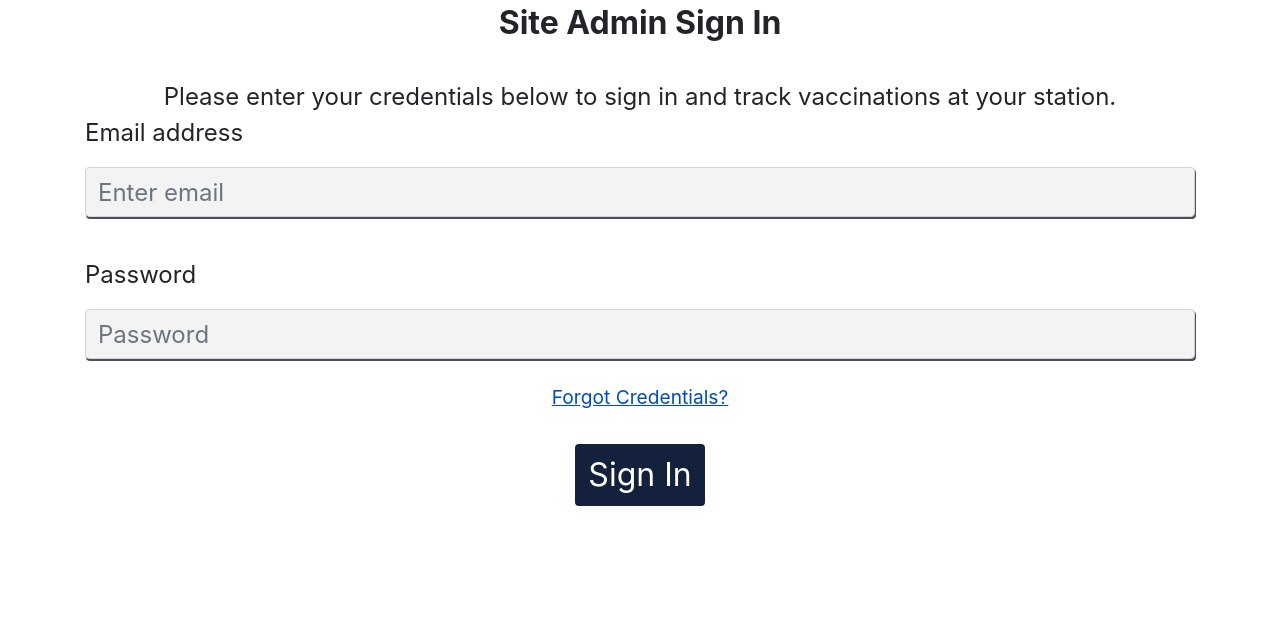
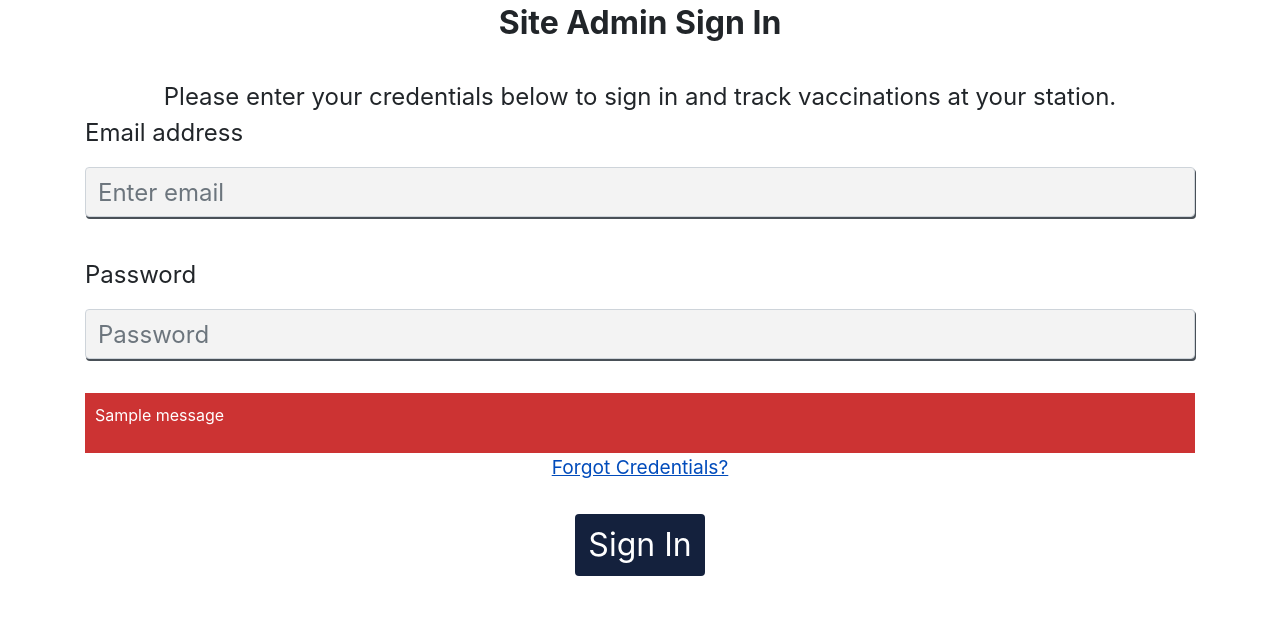
Before and after one commit to andrewk0506/singledate-vms, a Django app: page /vms/stations/admin_login in a window 1280 px wide. Shown: the part 81-704 px from the top of the page. Run offline with Django 3.2, Linux system fonts and the light colour scheme; tables that the repository leaves empty hold one stand-in row (values such as "Sample post"); one stand-in notice (Sample message) is shown; some libraries are stand-ins or nearby versions.

Commit message:
Show error messages for admin-login

```diff
--- a/vms_app/static/css/main.css
+++ b/vms_app/static/css/main.css
@@ -60,6 +60,14 @@
 	text-decoration: underline;
 	font-size: 1.2em;
 	cursor: pointer;
+}
+
+#error-messages{
+	/* TODO: customize */
+	background-color: #c33;
+	color: #fff;
+	padding: 10px;
+	margin-top: 10px;
 }
 
 .button-decoration{
--- a/vms_app/templates/admin-login.html
+++ b/vms_app/templates/admin-login.html
@@ -39,15 +39,20 @@
 						<div class="form-group email-group">
 							<label for="input-email" class="description pad-bottom">Email address</label>
 							<input type="email" name="email" class="form-control input-form" id="input-email" aria-describedby="emailHelp"
-								placeholder="Enter email">
+								placeholder="Enter email" required>
 						</div>
 						<div class="form-group pad-bottom">
 							<label for="input-password" class="description pad-bottom">Password</label>
-							<input type="password" name="password" class="form-control input-form" id="input-form" placeholder="Password">
+							<input type="password" name="password" class="form-control input-form" id="input-form"
+							placeholder="Password" required>
 						</div>
 				</div>
 			</div>
-
+			<div id="error-messages">
+				{% for message in messages %}
+					<p class="error-messge">{{message}}</p>
+				{% endfor %}
+			</div>
 			<div class = "row">
 				<div class = "col-12 text-center">
 					<div id = "forgot-creds">Forgot Credentials?</div>
--- a/vms_app/templates/role-selection.html
+++ b/vms_app/templates/role-selection.html
@@ -47,7 +47,7 @@
 			<div class="col-6 text-center">
 				<div class="row justify-content-center">
 					<div class="col-md-6 align-self-center">
-						<a href = "/vms/stations/staff_select" type="button" id="staff-selection" class="button-decoration btn mb-3 form-button"
+						<a href = "staff_select" type="button" id="staff-selection" class="button-decoration btn mb-3 form-button"
 							onclick="setUpLoaderUntilSuccess()">Staff Selection</a>
 					</div>
 				</div>
--- a/vms_app/views.py
+++ b/vms_app/views.py
@@ -1,6 +1,7 @@
 from django.shortcuts import render, redirect
+from django.contrib import messages
+from django.contrib.auth import authenticate, login, logout
 from django.contrib.auth.decorators import login_required
-from django.contrib.auth import authenticate, login, logout
 from vms_app.models import Staff
 
 from .models import Dose
@@ -46,9 +47,10 @@ def admin_login(request):
                 print("user is not none!")
                 login(request, user)
                 return redirect('role-select')
+            else:
+                messages.info(request, 'Email or password is incorrect')
 
             print("email is: ", email)
-
         else:
             print("request.method is: ", request.method)
 
```
